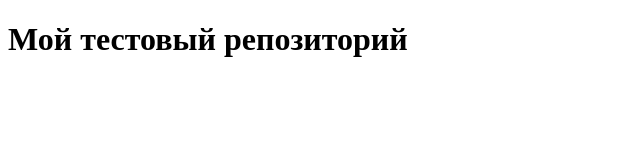
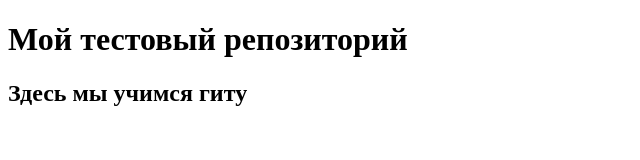
Before and after one commit to omega1996/test-repository, a plain HTML site: page index.html in a window 1280 px wide. Shown: the whole page, without its empty margins (0-640 px from the left). Drawn offline with Linux system fonts and the light colour scheme.

Commit message:
Добавил заголовок

```diff
--- a/index.html
+++ b/index.html
@@ -12,6 +12,9 @@
     <h1>
         Мой тестовый репозиторий
     </h1>
+    <h2>
+        Здесь мы учимся гиту
+    </h2>
 </body>
 
 </html>
```
